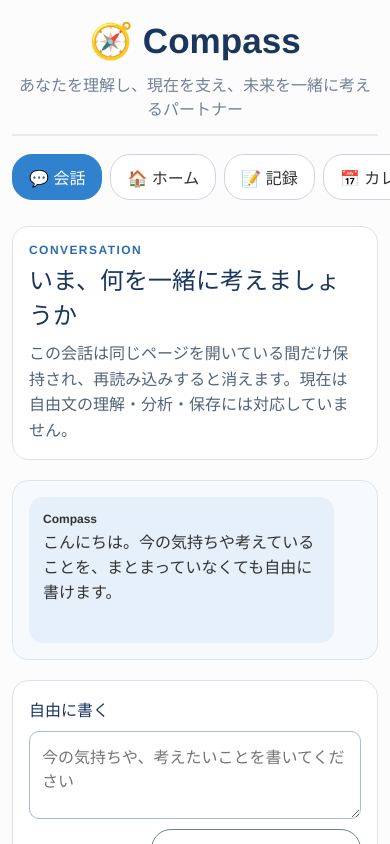
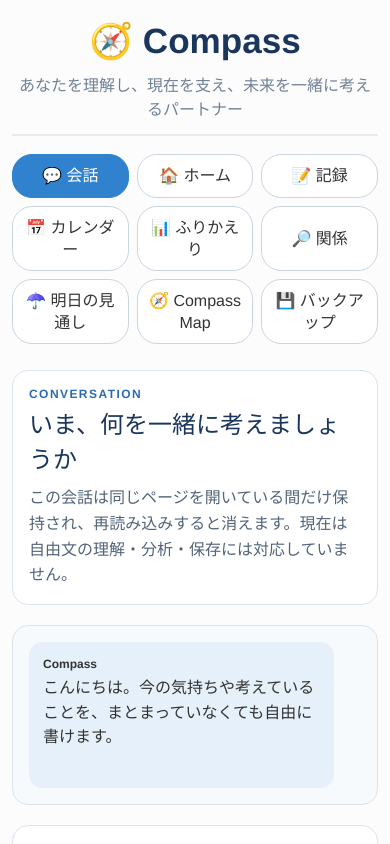
Before and after one commit to compassmaster/Compass, a React (Vite) app: page / in a window 390 px wide. Shown: the top 844 px of the page. Built offline with nearby package versions, Linux system fonts and the light colour scheme.

Commit message:
Fix mobile primary navigation grid (#119)
Issue #118の360px・390px幅における上部ナビゲーション見切れを、3列CSS Gridとレスポンシブ回帰テストで改善する。

```diff
--- a/src/app/App.css
+++ b/src/app/App.css
@@ -99,20 +99,21 @@
   }
 
   .app-nav {
-    flex-wrap: nowrap;
-    justify-content: flex-start;
+    display: grid;
+    grid-template-columns: repeat(3, minmax(0, 1fr));
     gap: 8px;
-    margin: 0 -12px 18px;
-    padding: 2px 12px 8px;
-    overflow-x: auto;
-    overscroll-behavior-inline: contain;
-    scrollbar-width: thin;
-    -webkit-overflow-scrolling: touch;
+    margin: 0 0 18px;
+    padding: 2px 0 8px;
+    overflow-x: visible;
   }
 
   .tab-button {
-    flex: 0 0 auto;
-    padding: 10px 16px;
+    width: 100%;
+    min-width: 0;
+    padding: 10px 6px;
+    white-space: normal;
+    overflow-wrap: normal;
+    line-height: 1.35;
   }
 
   .app-main {
```
Also changed, not shown: scripts/test-responsive-layout.ts (+8 -2 lines), 1 other file (tests, documents, lock files or other folders).
